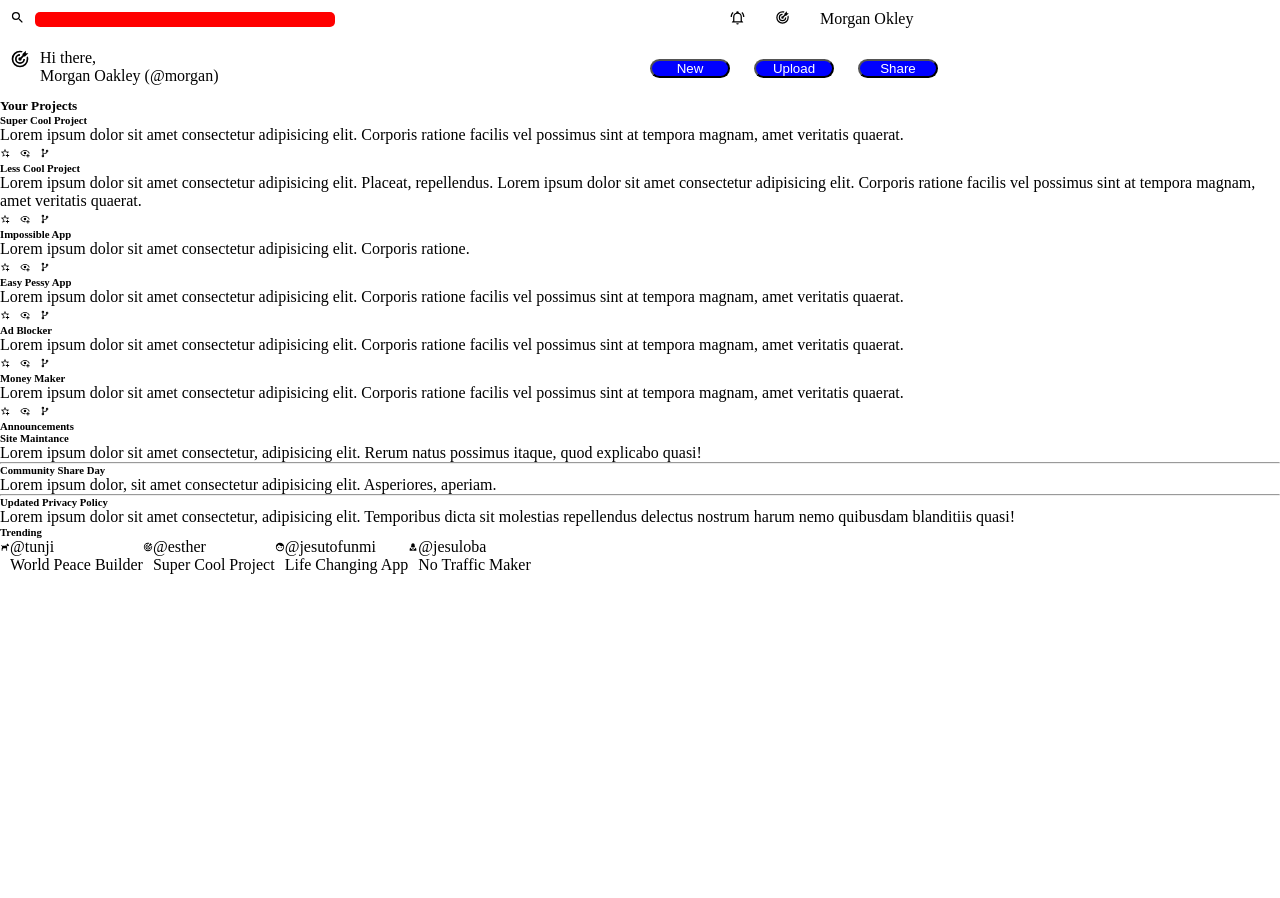
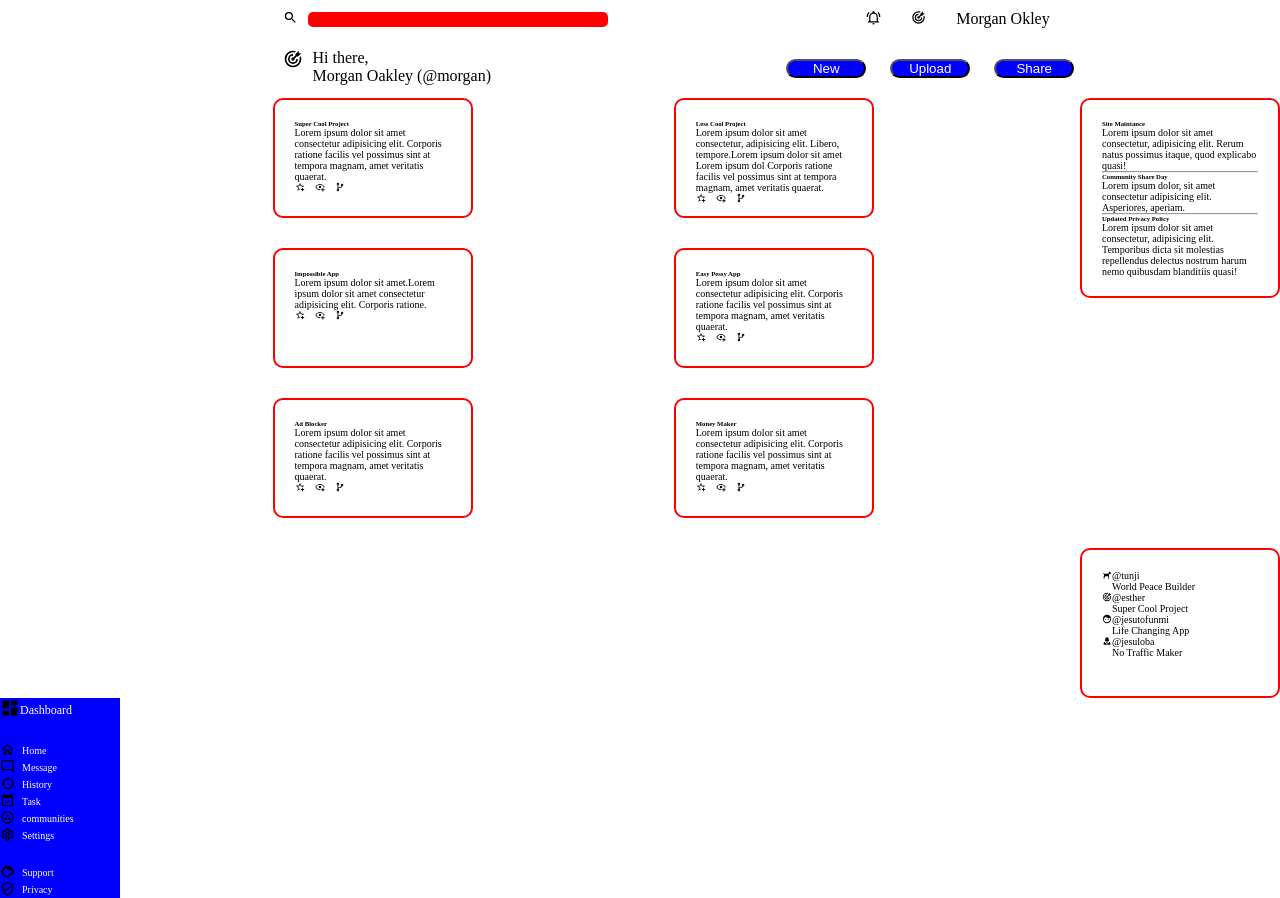
Before and after one commit to tjmax79/project-admin-dashboard, a plain HTML site: page index.html in a window 1280 px wide. Before the commit the page ends 800 px from the top, so only its background shows below. Drawn offline with Linux system fonts and the light colour scheme.

Commit message:
Update index.css and index.html

```diff
--- a/index.css
+++ b/index.css
@@ -72,3 +72,119 @@ button{
 .trending4{
     display:flex;
 }
+.card{
+      height:120px;
+    font-size:10px;
+    width:200px;
+    margin-bottom:30px;
+    border:2px solid red;
+    padding:20px;
+    border-radius:10px
+}
+
+.announcement-card{
+    height:200px;
+    font-size:10px;
+    width:200px;
+    border:2px solid red;
+    padding:20px;
+    border-radius:10px;
+}
+
+.general-trending{
+    height:150px;
+    font-size:10px;
+    width:200px;
+    border:2px solid red;
+    padding:20px;
+    border-radius:10px;
+}
+
+.side1{
+    display:flex;
+    align-items:center;
+    font-size:12px;
+    margin-bottom:20px;
+
+}
+.side2{
+    display:flex;
+}
+.side3{
+    display:flex;
+}
+
+.side4{
+    display:flex;
+}
+.side5{
+    display:flex;
+}
+.side6{
+    display:flex;
+}
+.side7{
+    display:flex;
+    margin-bottom:20px;
+}
+.side8{
+    display:flex;
+}
+
+.side9{
+    display:flex;
+}
+
+.bar{
+  font-size:10px;
+  align-items:center;
+  gap:7px
+
+
+}
+
+.sidebar-container{
+    background-color:blue;
+    width:120px;
+    color:white;
+
+}
+
+
+
+.main-container{
+    display:grid;
+    grid-template-columns:1fr 3fr;
+    column-gap:5px;
+    /* row-gap:10px */
+
+
+
+}
+
+.entire-header{
+    grid-column:2 / 4
+}
+
+.sidebar-container{
+    grid-column: 1
+
+}
+
+.main-body{
+    display:grid;
+    grid-template-columns:1fr 1fr;
+    grid-column:2;
+
+}
+
+.announcement-card{
+    /* grid-column: 3; */
+}
+
+.general-trending{
+    grid-column: 3;
+    grid-row:
+
+
+}
--- a/index.html
+++ b/index.html
@@ -55,8 +55,8 @@
             </div>
         </div>
 
-        <div class="main body">
-            <h5>Your  Projects</h5>
+        <div class="main-body">
+            <!-- <h5>Your  Projects</h5> -->
             <div class="card">
                 <h6>Super Cool Project</h6>
                 <p>Lorem ipsum dolor sit amet consectetur adipisicing elit. Corporis ratione facilis vel possimus sint at tempora magnam, amet veritatis quaerat.</p>
@@ -73,10 +73,10 @@
                 </div>
                </div>
             </div>
-        </div>
+
          <div class="card">
                 <h6>Less Cool Project</h6>
-                <p>Lorem ipsum dolor sit amet consectetur adipisicing elit. Placeat, repellendus. Lorem ipsum dolor sit amet consectetur adipisicing elit. Corporis ratione facilis vel possimus sint at tempora magnam, amet veritatis quaerat.</p>
+                <p>Lorem ipsum dolor sit amet consectetur, adipisicing elit. Libero, tempore.Lorem ipsum dolor sit amet Lorem ipsum dol Corporis ratione facilis vel possimus sint at tempora magnam, amet veritatis quaerat.</p>
 
                <div class="content-image">
                 <div>
@@ -90,9 +90,9 @@
                 </div>
                </div>
             </div>
-         <div>
-                <h6>Impossible App</h6>
-                <p>Lorem ipsum dolor sit amet consectetur adipisicing elit. Corporis ratione.</p>
+         <div class="card">
+                <h6 class="">Impossible App</h6>
+                <p>Lorem ipsum dolor sit amet.Lorem ipsum dolor sit amet consectetur adipisicing elit. Corporis ratione.</p>
 
                <div class="content-image">
                 <div>
@@ -107,7 +107,7 @@
                </div>
             </div>
 
-         <div>
+         <div class="card">
                 <h6>Easy Pessy App</h6>
                 <p>Lorem ipsum dolor sit amet consectetur adipisicing elit. Corporis ratione facilis vel possimus sint at tempora magnam, amet veritatis quaerat.</p>
 
@@ -124,7 +124,7 @@
                </div>
             </div>
 
-         <div>
+         <div class="card">
                 <h6>Ad Blocker</h6>
                 <p>Lorem ipsum dolor sit amet consectetur adipisicing elit. Corporis ratione facilis vel possimus sint at tempora magnam, amet veritatis quaerat.</p>
 
@@ -141,7 +141,7 @@
                </div>
             </div>
 
-         <div>
+         <div class="card">
                 <h6>Money Maker</h6>
                 <p>Lorem ipsum dolor sit amet consectetur adipisicing elit. Corporis ratione facilis vel possimus sint at tempora magnam, amet veritatis quaerat.</p>
 
@@ -157,10 +157,10 @@
                 </div>
                </div>
             </div>
+         </div>
 
-
-          <h6>Announcements</h6>
-          <div>
+          <!-- <h6>Announcements</h6> -->
+          <div class="announcement-card">
           <h6>Site Maintance</h6>
           <p>Lorem ipsum dolor sit amet consectetur, adipisicing elit. Rerum natus possimus itaque, quod explicabo quasi!</p>
           <hr>
@@ -170,7 +170,10 @@
           <h6>Updated Privacy Policy</h6>
           <p>Lorem ipsum dolor sit amet consectetur, adipisicing elit. Temporibus dicta sit molestias repellendus delectus nostrum harum nemo quibusdam blanditiis quasi!</p>
         </div>
-        <h6>Trending</h6>
+
+
+        <!-- <h6>Trending</h6> -->
+        <div class="general-trending">
         <div class="trending">
         <div>
             <img src="./project-admin-dashboard/dog-side.svg" alt="dog" width="10px">
@@ -178,6 +181,7 @@
         <div>
          <p>@tunji</p>
          <p>World Peace Builder</p>
+        </div>
     </div>
 
 
@@ -212,7 +216,82 @@
         </div>
         </div>
          </div>
+        </div>
 
+        <div class="sidebar-container">
+        <div class="side1">
+            <div>
+                <img src="./project-admin-dashboard/view-dashboard.svg" alt="dashboard" width="20px">
+            </div>
+            <div>
+                <p>Dashboard</p>
+            </div>
+        </div>
+         <div class="side2 bar">
+            <div>
+                <img src="./project-admin-dashboard/home-outline.svg" alt="home" width="15px">
+            </div>
+            <div>
+                <p>Home</p>
+            </div>
+        </div>
+         <div class="side3 bar">
+            <div>
+                <img src="./project-admin-dashboard/message-reply-outline.svg" alt="dashboard" width="15px">
+            </div>
+            <div>
+                <p>Message</p>
+            </div>
+        </div>
+         <div class="side4 bar">
+            <div>
+                <img src="./project-admin-dashboard/history.svg" alt="clock" width="15px">
+            </div>
+            <div>
+                <p>History</p>
+            </div>
+        </div>
+         <div class="side5 bar">
+            <div>
+                <img src="./project-admin-dashboard/calendar-check.svg" alt="calender" width="15px">
+            </div>
+            <div>
+                <p>Task</p>
+            </div>
+        </div>
+         <div class="side6 bar">
+            <div>
+                <img src="./project-admin-dashboard/google-circles-communities.svg" alt="poeple" width="15px">
+            </div>
+            <div>
+                <p>communities</p>
+            </div>
+        </div>
+         <div class="side7 bar">
+            <div>
+                <img src="./project-admin-dashboard/cog-outline.svg" alt="Settings" width="15px">
+            </div>
+            <div>
+                <p>Settings</p>
+            </div>
+        </div>
+         <div class="side8 bar">
+            <div>
+                <img src="./project-admin-dashboard/face-agent.svg" alt="support" width="15px">
+            </div>
+            <div>
+                <p>Support</p>
+            </div>
+        </div>
+         <div class="side9 bar">
+            <div>
+                <img src="./project-admin-dashboard/shield-check-outline.svg" alt="shield" width="15px">
+            </div>
+            <div>
+                <p>Privacy</p>
+            </div>
+        </div>
+        </div>
 
 
     </div>
```
Lines whose indentation alone changed are shown as unchanged.
